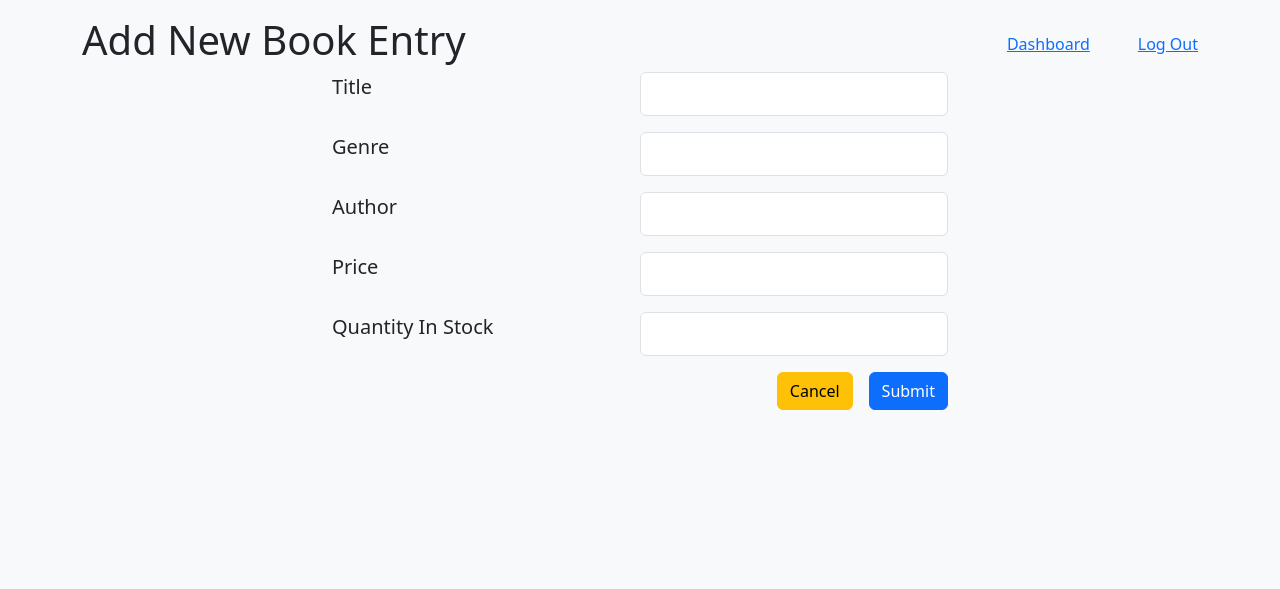
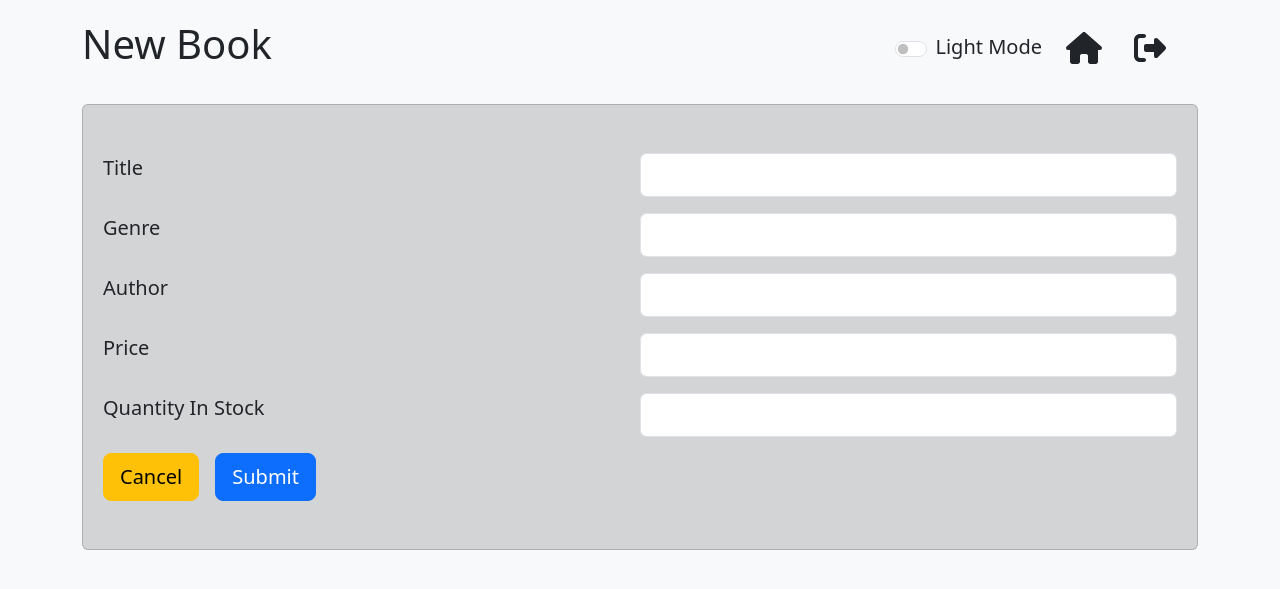
Before and after one commit to snepderg/CS492-GroupABookstore, a Flask app: page /book/new in a window 1280 px wide. Shown: the top 589 px of the page. Run offline with Flask 3, Linux system fonts and the light colour scheme; the visitor is signed in with stand-in values (Sample User, id 1).

Commit message:
Add nav, update styling for New Book

```diff
--- a/flask_app/templates/new_book.html
+++ b/flask_app/templates/new_book.html
@@ -6,51 +6,63 @@
   <meta name="viewport" content="width=device-width, initial-scale=1.0">
   <title>Page Turners</title>
   <link href="https://cdn.jsdelivr.net/npm/bootstrap@5.3.3/dist/css/bootstrap.min.css" rel="stylesheet"
-    integrity="sha384-QWTKZyjpPEjISv5WaRU9OFeRpok6YctnYmDr5pNlyT2bRjXh0JMhjY6hW+ALEwIH" crossorigin="anonymous">
+    integrity="sha384-QWTKZyjpPEjISv5WaRU9OFeRpok6YctnYmDr5pNlyT2bRjXh0JMhjY6hW+ALEwIH" crossorigin="anonymous" />
   <link rel="stylesheet" href="/static/styles/theme.css">
   <link rel="stylesheet" href="/static/styles/style.css">
+  <link rel="stylesheet" href="/static/styles/nav.css">
   <script defer src="/static/scripts/external-svg-element.js"></script>
   <script defer src="/static/scripts/dark-mode.js"></script>
 </head>
 
 <body class="theme-color-primary-bg theme-color-contrast-text">
   <div class="container d-flex justify-content-between mt-3 align-items-center">
-    <h1>Add New Book Entry</h1>
-    <div class="d-flex gap-5">
-      <a href="/dashboard">Dashboard</a>
-      <a href="/users/logout">Log Out</a>
+    <h1>New Book</h1>
+    <nav class="d-flex flex-row justify-content-end">
+      <div class="form-check form-switch d-flex flex-row align-items-center">
+        <input class="form-check-input px-2" type="checkbox" id="themeSwitch" role="switch">
+        <label class="form-check-label px-2 fs-5" id="themeSwitchLabel" for="themeSwitch">Dark Mode</label>
       </div>
+      <a href="/dashboard" class="icon" alt="Back to Dashboard"><external-svg src="/static/svg/functional/home.svg"></a>
+      <a href="/users/logout" class="icon" alt="Log Out"><external-svg src="/static/svg/functional/logout.svg"></a>
+    </nav>
   </div>
-  <form action="/book/new/process" method="post" class="container w-50 fs-5">
+  <div class="container mt-4">
+    <div class="mb-3 w-100">
+      <div class="card compact-card theme-color-primary-mild-bg theme-color-contrast-text px-2">
+        <form action="/book/new/process" method="post" class="container mt-5">
           {% for message in get_flashed_messages() %}
           <p class="text-danger">{{ message }}</p>
           {% endfor %}
           <div class="d-flex justify-content-between mb-3">
-      <label for="title" class="form-label">Title</label>
+            <label for="title" class="form-label fs-5">Title</label>
             <input name="title" id="title" type="text" class="form-control w-50 fs-5">
           </div>
           <div class="d-flex justify-content-between mb-3">
-      <label class="fs-5" for="genre" class="form-label">Genre</label>
+            <label for="genre" class="form-label fs-5">Genre</label>
             <input name="genre" id="genre" type="text" class="form-control w-50 fs-5">
           </div>
           <div class="d-flex justify-content-between mb-3">
-      <label class="fs-5" for="author" class="form-label">Author</label>
+            <label for="author" class="form-label fs-5">Author</label>
             <input name="author" id="author" type="text" class="form-control w-50 fs-5">
           </div>
           <div class="d-flex justify-content-between mb-3">
-      <label class="fs-5" for="price" class="form-label">Price</label>
+            <label for="price" class="form-label fs-5">Price</label>
             <input name="price" id="price" type="text" class="form-control w-50 fs-5">
           </div>
           <div class="d-flex justify-content-between mb-3">
-      <label class="fs-5" for="quantity_in_stock class=" form-label>Quantity In Stock</label>
-      <input name="quantity_in_stock" id="quantity_in_stock" type="text" class="form-control w-50 fs-5">
+            <label for="quantity_in_stock" class="form-label fs-5">Quantity In Stock</label>
+            <input name="quantity_in_stock" id="quantity_in_stock" type="text"
+              class="form-control w-50 fs-5">
           </div>
-    <input type="hidden" name="user_id" value="{{session['user_id']}}" />
-    <div class="d-flex justify-content-end gap-3">
-      <a href="/dashboard" class="btn btn-warning">Cancel</a>
-      <button class="btn btn-primary" type="submit">Submit</button>
+          <input type="hidden" name="user_id" value="{{ session['user_id'] }}" />
+          <div class="d-flex gap-3 mb-5">
+            <a href="/dashboard" class="btn btn-lg btn-warning">Cancel</a>
+            <button class="btn btn-lg btn-primary" type="submit">Submit</button>
           </div>
         </form>
+      </div>
+    </div>
+  </div>
 </body>
 
 </html>
```
Lines whose indentation alone changed are shown as unchanged.
